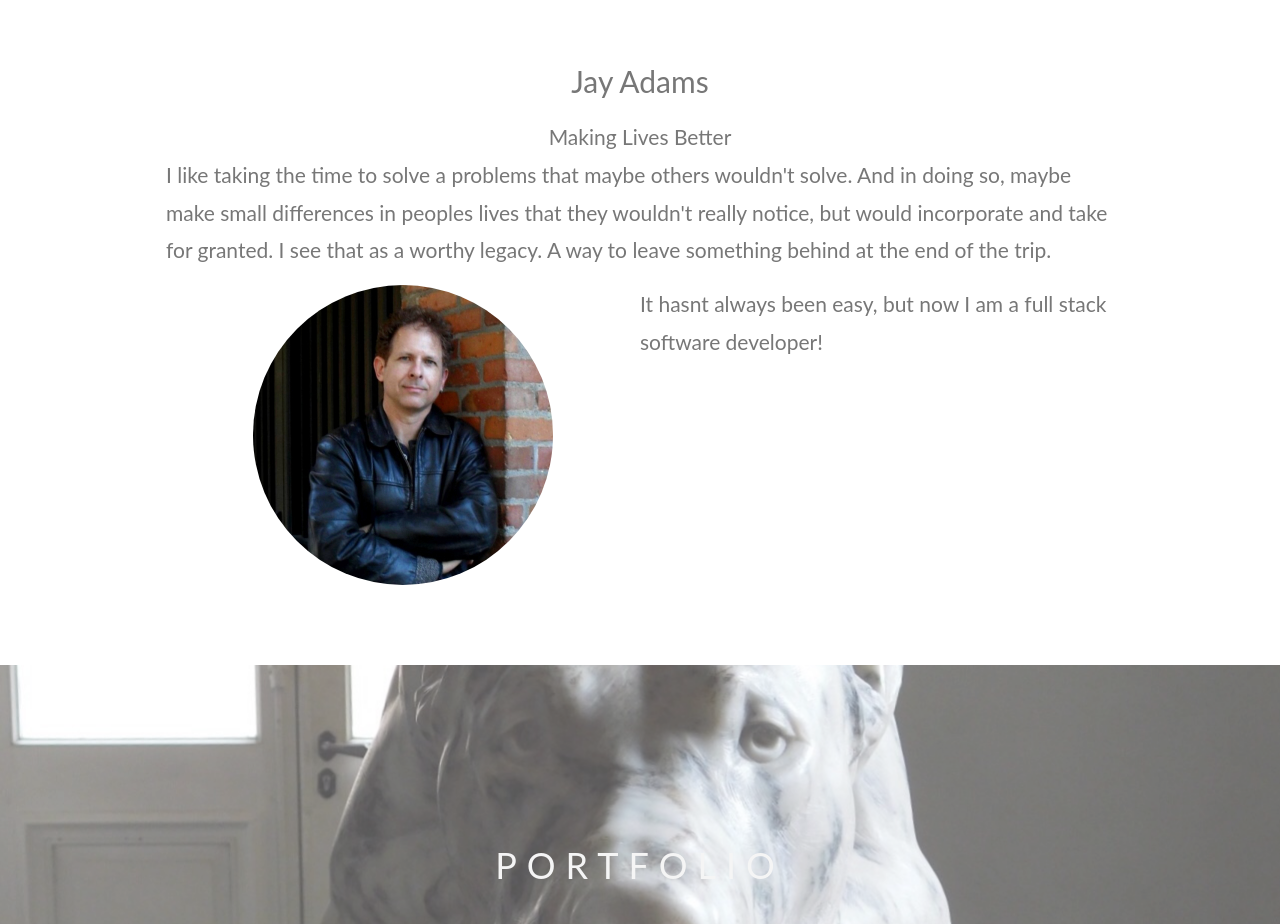
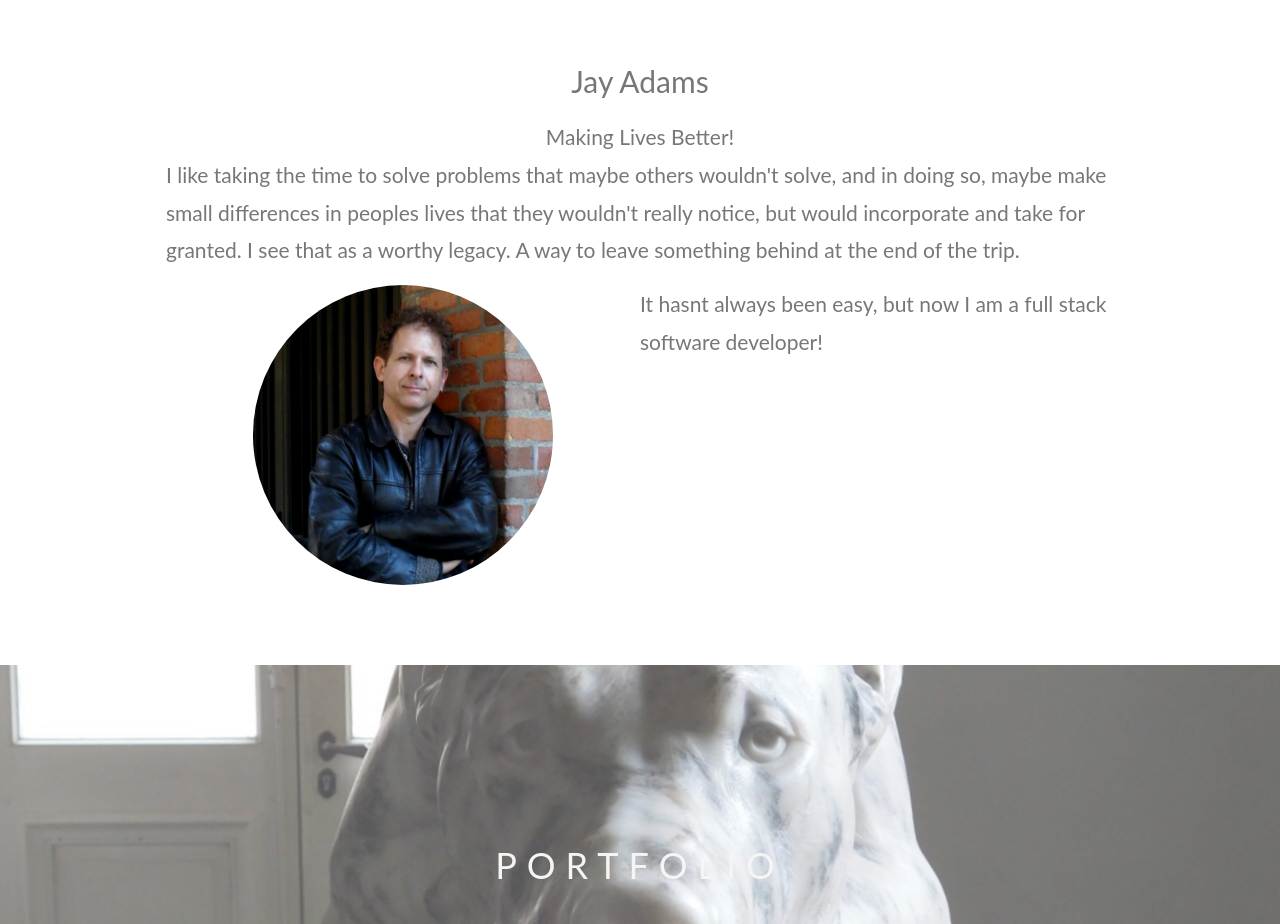
Before and after one commit to jayadams011/Jay-s-Portfolio, a plain HTML site: page index.html in a window 1280 px wide. Shown: the part 820-1744 px from the top of the page. Drawn offline with nearby package versions, Linux system fonts and the light colour scheme.

Commit message:
fix typos

```diff
--- a/index.html
+++ b/index.html
@@ -36,8 +36,8 @@
   <!-- Container (About Section) -->
   <div class="w3-content w3-container w3-padding-64" id="about">
     <h2 class="w3-center">Jay Adams</h2>
-    <p class="w3-center"><em>Making Lives Better</em></p>
-    <p>I like taking the time to solve a problems that maybe others wouldn't solve. And in doing so, maybe make small differences in peoples lives that they wouldn't really notice, but would incorporate and take for granted. I see that as a worthy legacy. A way to leave something behind at the end of the trip.</p>
+    <p class="w3-center"><em>Making Lives Better!</em></p>
+    <p>I like taking the time to solve problems that maybe others wouldn't solve, and in doing so, maybe make small differences in peoples lives that they wouldn't really notice, but would incorporate and take for granted. I see that as a worthy legacy. A way to leave something behind at the end of the trip.</p>
     <!--  Profile Picture and Description  -->
     <div class="w3-row">
       <div class="w3-col m6 w3-center w3-section">
```
